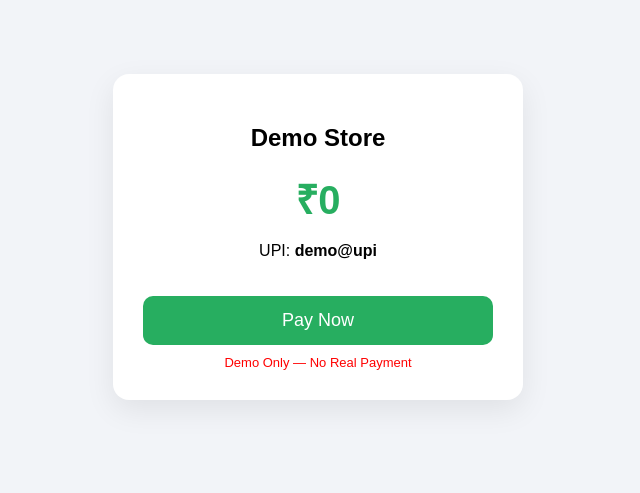
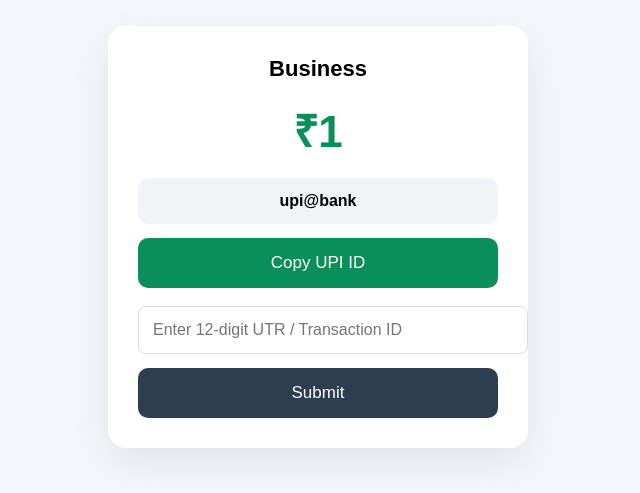
Before and after one commit to jesdware/payment-gateway, a plain HTML site: page index.html in a window 1280 px wide. Shown: the part 171-664 px from the top of the page, without its empty margins (322-962 px from the left). Drawn offline with Linux system fonts and the light colour scheme.

Commit message:
Update index.html

```diff
--- a/index.html
+++ b/index.html
@@ -2,12 +2,15 @@
 <html>
 <head>
 <meta charset="UTF-8">
-<title>Demo Payment</title>
+<meta name="viewport" content="width=device-width, initial-scale=1">
+
+<title>Secure Payment</title>
 
 <style>
+
 body{
-    background:#f2f4f8;
-    font-family: Arial;
+    background:#f4f6fb;
+    font-family: Arial, sans-serif;
     display:flex;
     justify-content:center;
     align-items:center;
@@ -16,52 +19,110 @@ body{
 
 .card{
     background:white;
+    width:360px;
     padding:30px;
-    width:350px;
-    border-radius:16px;
-    box-shadow:0 10px 30px rgba(0,0,0,0.08);
+    border-radius:18px;
+    box-shadow:0 15px 40px rgba(0,0,0,0.08);
     text-align:center;
 }
 
-.amount{
-    font-size:40px;
+.merchant{
+    font-size:22px;
     font-weight:bold;
-    color:#27ae60;
 }
 
-.demo{
-    color:red;
-    font-size:13px;
-    margin-top:10px;
+.amount{
+    font-size:44px;
+    font-weight:bold;
+    color:#0a8f5a;
+    margin:18px 0;
+}
+
+.upibox{
+    background:#f1f3f6;
+    padding:14px;
+    border-radius:10px;
+    word-break:break-all;
+    font-weight:bold;
 }
 
 button{
-    margin-top:20px;
+    width:100%;
+    padding:15px;
+    border:none;
+    border-radius:10px;
+    font-size:17px;
+    cursor:pointer;
+    margin-top:14px;
+}
+
+.copy-btn{
+    background:#0a8f5a;
+    color:white;
+}
+
+.copy-btn:hover{
+    background:#087a4d;
+}
+
+.submit-btn{
+    background:#2c3e50;
+    color:white;
+}
+
+input{
     width:100%;
     padding:14px;
-    border:none;
-    background:#27ae60;
-    color:white;
-    font-size:18px;
-    border-radius:10px;
+    margin-top:18px;
+    border-radius:8px;
+    border:1px solid #ddd;
+    font-size:16px;
 }
+
+.success{
+    display:none;
+    color:#16a085;
+    font-size:22px;
+    font-weight:bold;
+    margin-top:20px;
+}
+
 </style>
 </head>
 
 <body>
 
-<div class="card">
+<div class="card" id="paymentBox">
 
-<h2 id="name">Demo Store</h2>
+<div class="merchant" id="merchant">
+Business Name
+</div>
 
-<div class="amount" id="amount">₹0</div>
+<div class="amount" id="amount">
+₹0
+</div>
 
-<p>UPI: <b id="upi">demo@upi</b></p>
+<div class="upibox" id="upi">
+upi@bank
+</div>
 
-<button onclick="pay()">Pay Now</button>
+<button class="copy-btn" onclick="copyUPI()">
+Copy UPI ID
+</button>
 
-<div class="demo">
-Demo Only — No Real Payment
+<input
+type="text"
+maxlength="12"
+placeholder="Enter 12-digit UTR / Transaction ID"
+id="utr"
+/>
+
+<button class="submit-btn" onclick="submitUTR()">
+Submit
+</button>
+
+<div class="success" id="successMsg">
+Payment Successful ✅
 </div>
 
 </div>
@@ -69,19 +130,50 @@ Demo Only — No Real Payment
 
 <script>
 
+/* GET URL VALUES */
+
 const params = new URLSearchParams(window.location.search);
 
-document.getElementById("name").innerText =
-params.get("name") || "Demo Store";
+const merchant = params.get("name") || "Business";
+const amount = params.get("amount") || "1";
+const upi = params.get("upi") || "upi@bank";
 
-document.getElementById("amount").innerText =
-"₹" + (params.get("amount") || "0");
+document.getElementById("merchant").innerText = merchant;
+document.getElementById("amount").innerText = "₹" + amount;
+document.getElementById("upi").innerText = upi;
 
-document.getElementById("upi").innerText =
-params.get("upi") || "demo@upi";
 
-function pay(){
-    alert("Payment Successful ✅");
+/* COPY UPI */
+
+function copyUPI(){
+
+navigator.clipboard.writeText(upi);
+
+alert("UPI ID copied");
+
+}
+
+
+/* SUBMIT UTR */
+
+function submitUTR(){
+
+const utr = document.getElementById("utr").value;
+
+if(utr.length !== 12){
+
+alert("Please enter a valid 12-digit UTR");
+return;
+
+}
+
+/* Hide form */
+document.getElementById("utr").style.display="none";
+document.querySelector(".submit-btn").style.display="none";
+
+/* Show success */
+document.getElementById("successMsg").style.display="block";
+
 }
 
 </script>
```
